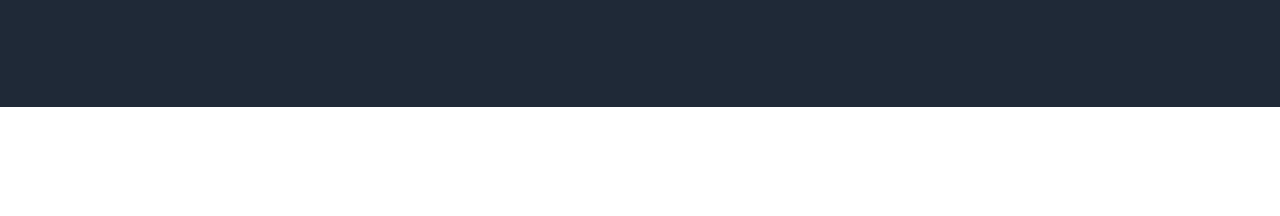
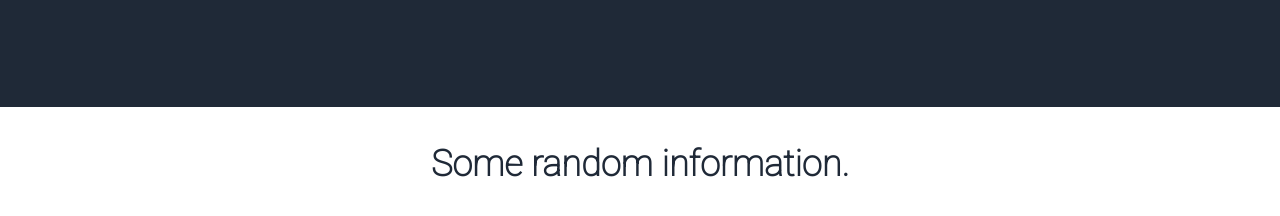
Before and after one commit to DonRamon131/landing-page, a plain HTML site: page index.html in a window 1280 px wide. Shown: the part 418-634 px from the top of the page. Drawn offline with Linux system fonts and the light colour scheme.

Commit message:
Working on project

```diff
--- a/index.html
+++ b/index.html
@@ -31,5 +31,8 @@
             <img src="https://www.kaindl.com/fileadmin/_processed_/d/8/csm_2162_PE_Dekorbild_0ec3e17e00.jpg" alt="this is a placeholder for an image">
         </div>
     </header>
+    <div class="second">
+        <p>Some random information.</p>
+    </div>
 </body>
 </html>
--- a/style.css
+++ b/style.css
@@ -70,3 +70,10 @@ header {
     width: 512x;
     height: 256px;
 }
+
+.second p {
+    text-align: center;
+    color: #1F2937;
+    font-weight: 800;
+    font-size: 36px;
+}
```
